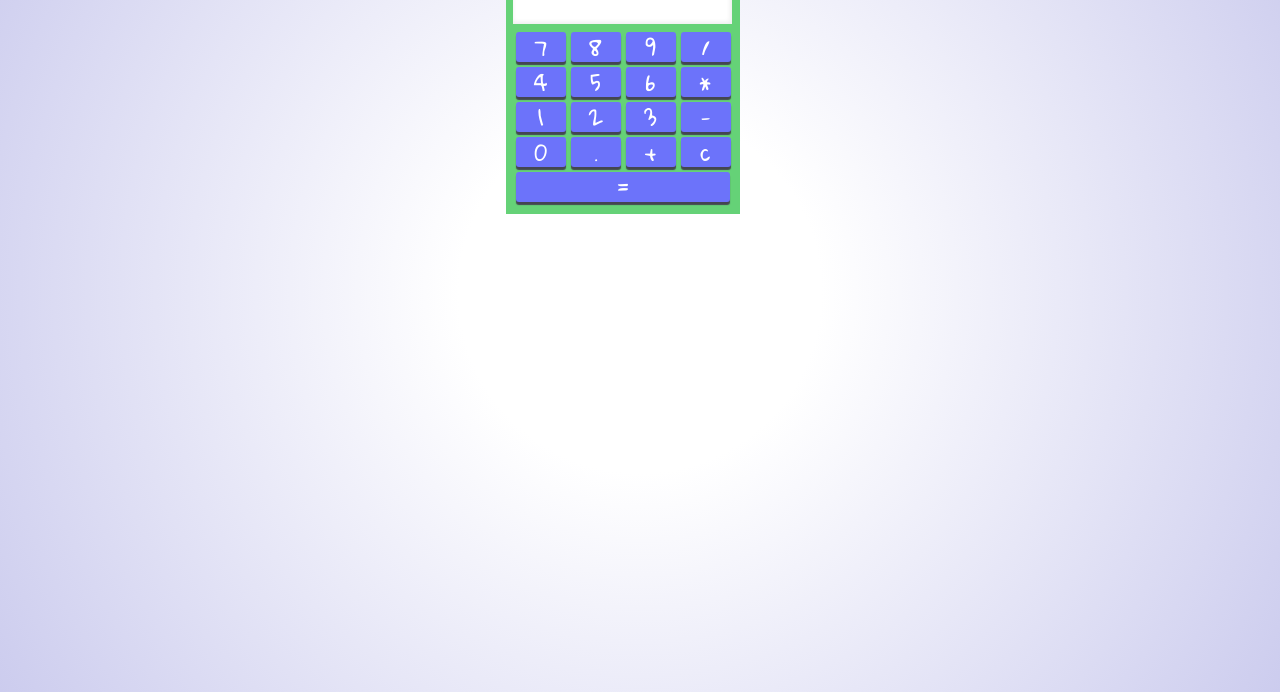
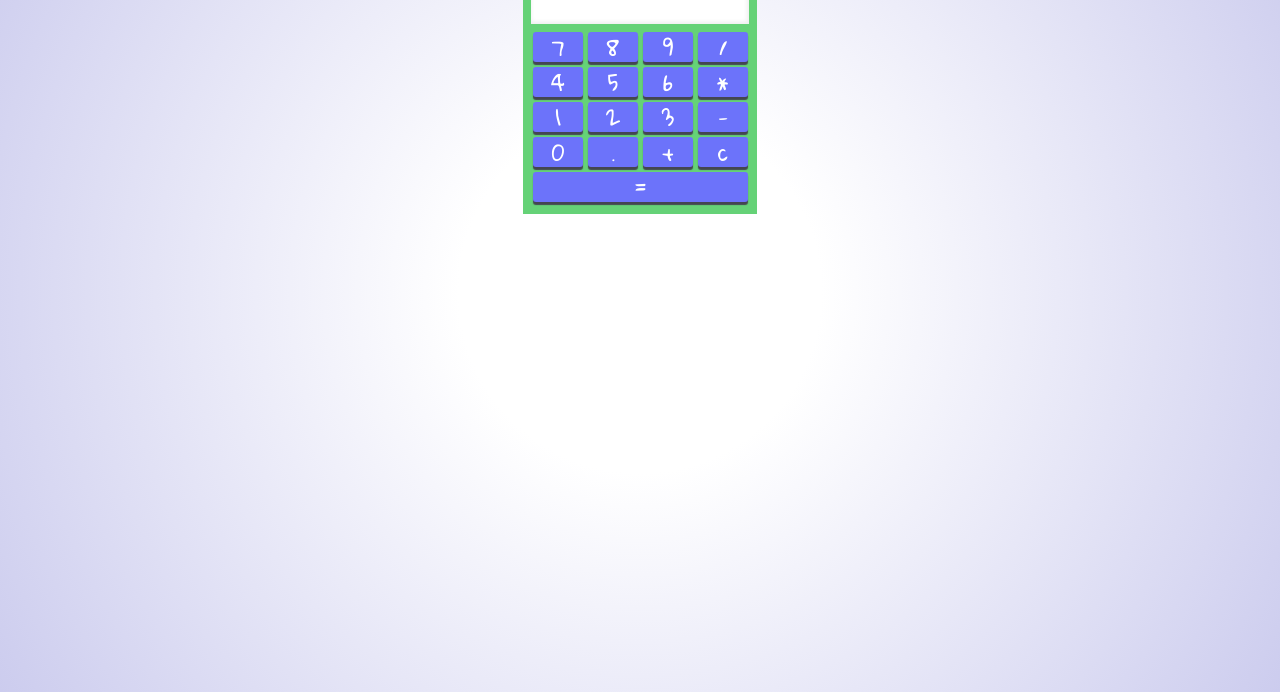
Before and after one commit to dougjuliao/Calculadora-javascript, a plain HTML site: page index.html in a window 1280 px wide. Shown: the part 108-800 px from the top of the page. Drawn offline with Linux system fonts and the light colour scheme.

Commit message:
Tamanho e alinhamento
Ajustes de tamanho e alinhamento do container

```diff
--- a/stylesheets/estilo.css
+++ b/stylesheets/estilo.css
@@ -15,13 +15,15 @@ html {
 	background-size: cover;
 }
 #container{
-	width:21%;
+	width: 290px;
+	text-align: center;
 	height:auto;
 	margin:4px auto;
 }
 #calculadora{
 	width: 234px;
 	height: 230px;
+	margin:0 auto;
 	padding:2px;
 	background-color: #65D277;
 }
```
